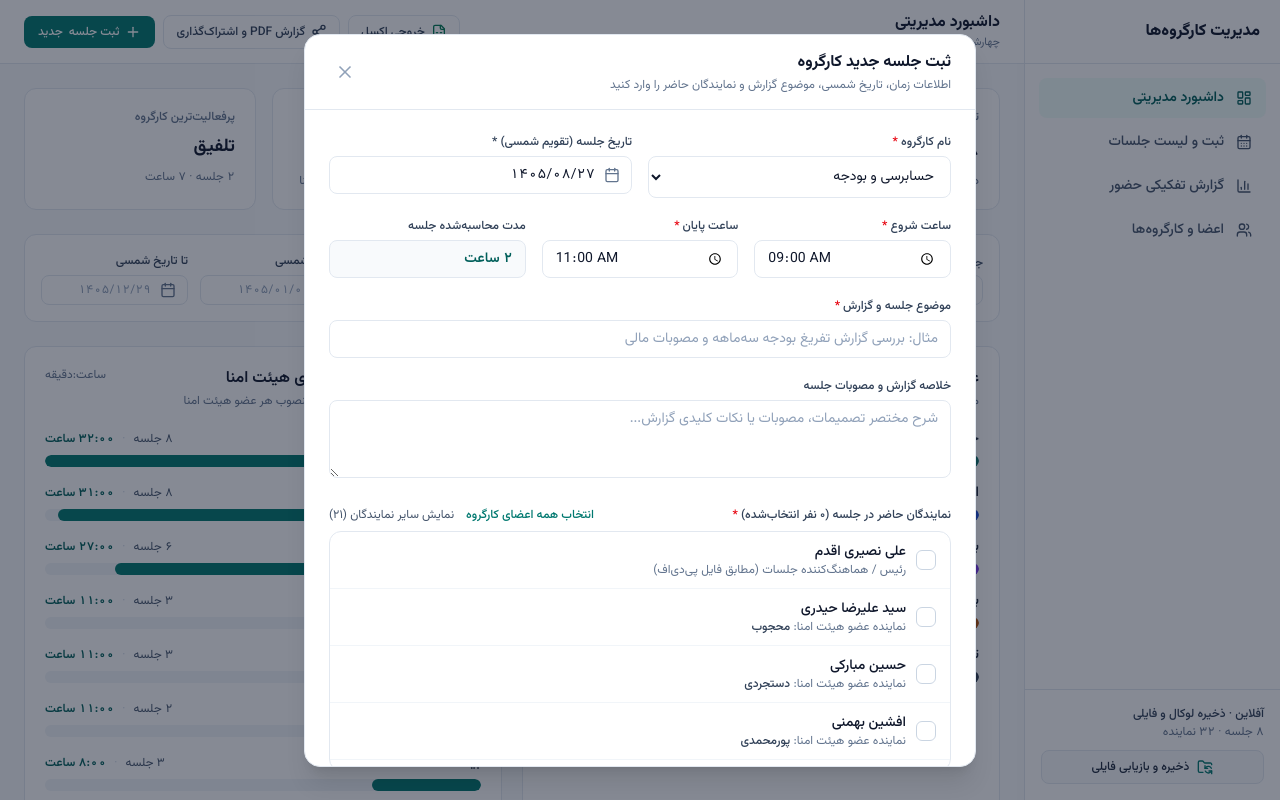
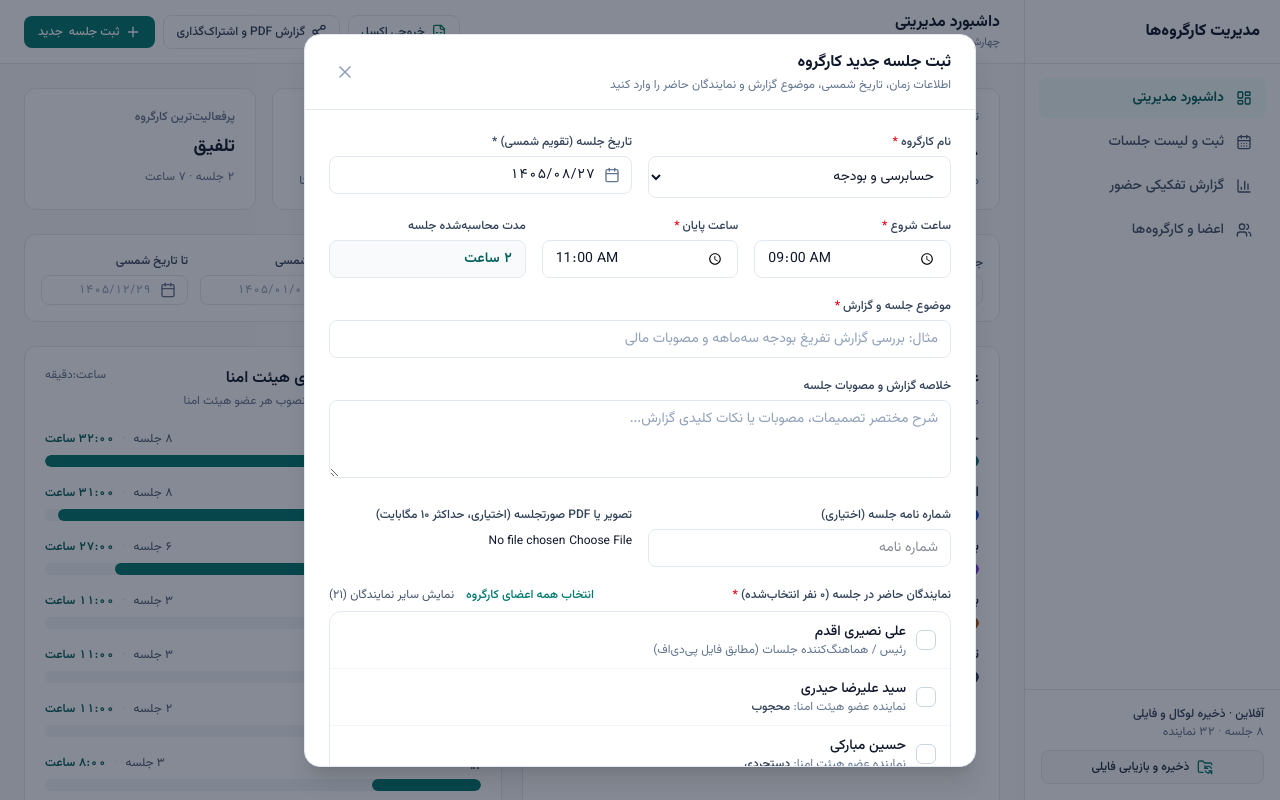
Before and after one commit to husseinmilad/j_heyatomana, a React (Vite) app: page / in a window 1280 px wide. Both pictures are taken after a click on the button "ثبت جلسه جدید". Shown: the top 800 px of the page. Built offline with nearby package versions, Linux system fonts and the light colour scheme.

Commit message:
Add optional session letter number and meeting-minutes attachment

```diff
--- a/src/components/SessionFormModal.tsx
+++ b/src/components/SessionFormModal.tsx
@@ -43,6 +43,10 @@ export const SessionFormModal: React.FC<SessionFormModalProps> = ({
   const [endTime, setEndTime] = useState<string>('11:00');
   const [topic, setTopic] = useState<string>('');
   const [reportSummary, setReportSummary] = useState<string>('');
+  const [letterNumber, setLetterNumber] = useState<string>('');
+  const [attachmentName, setAttachmentName] = useState<string>('');
+  const [attachmentType, setAttachmentType] = useState<string>('');
+  const [attachmentData, setAttachmentData] = useState<string>('');
   const [attendees, setAttendees] = useState<SessionAttendance[]>([]);
   const [showAllReps, setShowAllReps] = useState<boolean>(false);
   const [errors, setErrors] = useState<Record<string, string>>({});
@@ -58,6 +62,10 @@ export const SessionFormModal: React.FC<SessionFormModalProps> = ({
       setEndTime(editingSession.endTime);
       setTopic(editingSession.topic);
       setReportSummary(editingSession.reportSummary);
+      setLetterNumber(editingSession.letterNumber ?? '');
+      setAttachmentName(editingSession.attachmentName ?? '');
+      setAttachmentType(editingSession.attachmentType ?? '');
+      setAttachmentData(editingSession.attachmentData ?? '');
       setAttendees(editingSession.attendees);
       // Show all reps if any attendee isn't normally in this committee
       const hasExternal = editingSession.attendees.some((a) => {
@@ -72,6 +80,10 @@ export const SessionFormModal: React.FC<SessionFormModalProps> = ({
       setEndTime('11:00');
       setTopic('');
       setReportSummary('');
+      setLetterNumber('');
+      setAttachmentName('');
+      setAttachmentType('');
+      setAttachmentData('');
       setAttendees([]);
       setShowAllReps(false);
     }
@@ -170,6 +182,10 @@ export const SessionFormModal: React.FC<SessionFormModalProps> = ({
         durationMinutes,
         topic: topic.trim(),
         reportSummary: reportSummary.trim(),
+        letterNumber: letterNumber.trim() || undefined,
+        attachmentName: attachmentName || undefined,
+        attachmentType: attachmentType || undefined,
+        attachmentData: attachmentData || undefined,
         attendees: cleanedAttendees,
       },
       editingSession?.id
@@ -343,6 +359,26 @@ export const SessionFormModal: React.FC<SessionFormModalProps> = ({
             />
           </div>
 
+          <div className="grid grid-cols-1 sm:grid-cols-2 gap-4">
+            <div>
+              <label htmlFor="session-letter-number" className="block text-xs font-medium text-slate-700 mb-1.5">شماره نامه جلسه (اختیاری)</label>
+              <input id="session-letter-number" type="text" value={letterNumber} onChange={(e) => setLetterNumber(e.target.value)} placeholder="شماره نامه" className="w-full rounded-lg border border-slate-200 bg-white px-3 py-2 text-sm" />
+            </div>
+            <div>
+              <label htmlFor="session-attachment" className="block text-xs font-medium text-slate-700 mb-1.5">تصویر یا PDF صورتجلسه (اختیاری، حداکثر ۱۰ مگابایت)</label>
+              <input id="session-attachment" type="file" accept="application/pdf,image/*" className="w-full text-xs" onChange={(e) => {
+                const file = e.target.files?.[0];
+                if (!file) return;
+                if (file.size > 10 * 1024 * 1024) { setErrors((prev) => ({ ...prev, attachment: 'حجم فایل نباید بیشتر از ۱۰ مگابایت باشد.' })); e.target.value = ''; return; }
+                const reader = new FileReader();
+                reader.onload = () => { setAttachmentData(String(reader.result ?? '')); setAttachmentName(file.name); setAttachmentType(file.type); setErrors((prev) => ({ ...prev, attachment: '' })); };
+                reader.readAsDataURL(file);
+              }} />
+              {attachmentName && <div className="mt-1 flex items-center gap-2 text-xs text-teal-700"><span>{attachmentName}</span><button type="button" onClick={() => { setAttachmentName(''); setAttachmentType(''); setAttachmentData(''); }} className="text-red-600">حذف پیوست</button></div>}
+              {errors.attachment && <p className="mt-1 text-xs text-red-600">{errors.attachment}</p>}
+            </div>
+          </div>
+
           {/* Attendees */}
           <div>
             <div className="flex flex-wrap items-center justify-between gap-2 mb-2">
```
